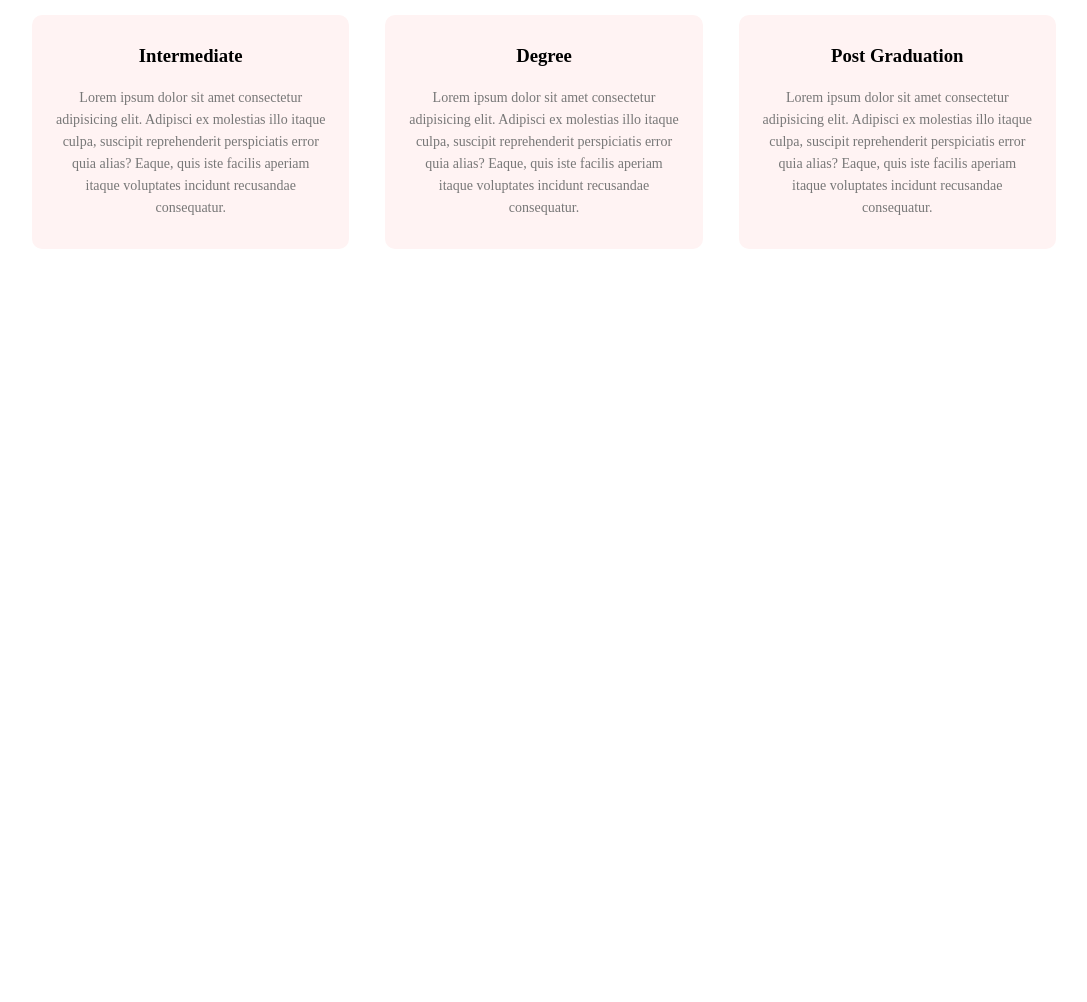
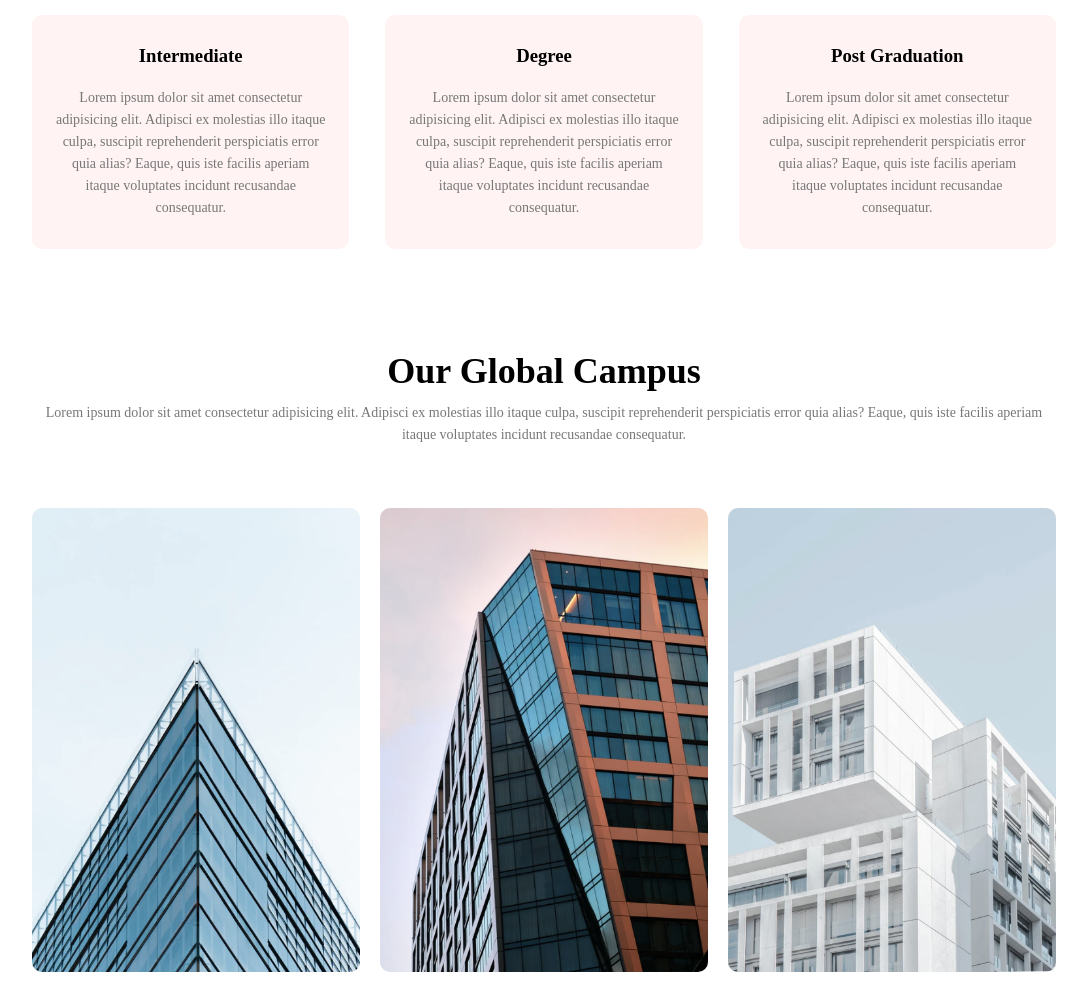
Before and after one commit to DilshanUdawaththa/University-Website-HTML-CSS, a plain HTML site: page index.html in a window 1280 px wide. Shown: the part 1042-2044 px from the top of the page, without its empty margins (96-1183 px from the left). Before the commit the page ends 1342 px from the top, so only its background shows below. Drawn offline with Linux system fonts and the light colour scheme; a web font is replaced by a local one.

Commit message:
campus section done

```diff
--- a/index.html
+++ b/index.html
@@ -81,6 +81,39 @@
     </section>
     <!-- End course section -->
 
+    <!-- Start campus section -->
+    <section class="campus">
+        <h1>Our Global Campus</h1>
+        <p>
+            Lorem ipsum dolor sit amet consectetur adipisicing elit.
+            Adipisci ex molestias illo itaque culpa, suscipit reprehenderit
+            perspiciatis error quia alias? Eaque, quis iste facilis aperiam
+            itaque voluptates incidunt recusandae consequatur.
+        </p>
+
+        <div class="row">
+            <div class="campus-col">
+                <img src="/images/london.png" alt="london.png">
+                <div class="layer">
+                    <h3>LONDON</h3>
+                </div><!-- .layer -->
+            </div><!-- .campus-col -->
+            <div class="campus-col">
+                <img src="/images/newyork.png" alt="newyork.png">
+                <div class="layer">
+                    <h3>NEW YORK</h3>
+                </div><!-- .layer -->
+            </div><!-- .campus-col -->
+            <div class="campus-col">
+                <img src="/images/washington.png" alt="washington.png">
+                <div class="layer">
+                    <h3>WASHINGTON</h3>
+                </div><!-- .layer -->
+            </div><!-- .campus-col -->
+        </div><!-- .row -->
+    </section>
+    <!-- End campus section -->
+
     <!-- External javascript -->
     <script src="/main.js"></script>
 </body>
--- a/style.css
+++ b/style.css
@@ -188,3 +188,82 @@ nav .fas {
         flex-direction: column;
     }
 }
+
+/* campus section */
+
+.campus {
+    width: 80%;
+    margin: auto;
+    text-align: center;
+    padding-top: 50px;
+}
+
+.campus h1 {
+    font-size: 36px;
+    font-weight: 600;
+}
+
+.campus p {
+    color: #777;
+    font-size: 14px;
+    font-weight: 300;
+    line-height: 22px;
+    padding: 10px;
+}
+
+.campus .row {
+    margin-top: 5%;
+    display: flex;
+    justify-content: space-between;
+}
+
+.campus .row > .campus-col {
+    flex-basis: 32%;
+    border-radius: 10px;
+    margin-bottom: 30px;
+    position: relative;
+    overflow: hidden;
+}
+
+.campus-col img {
+    width: 100%;
+    display: block;
+}
+
+.campus-col .layer {
+    background: transparent;
+    height: 100%;
+    width: 100%;
+    position: absolute;
+    top: 0;
+    left: 0;
+    transition: 0.5s;
+}
+
+.campus-col .layer:hover {
+    background: rgba(226, 0, 0, 0.7);
+}
+
+.campus-col .layer h3 {
+    width: 100%;
+    font-weight: 500;
+    color: #fff;
+    font-size: 26px;
+    bottom: 0;
+    left: 50%;
+    transform: translateX(-50%);
+    position: absolute;
+    opacity: 0;
+    transition: 0.5s;
+}
+
+.campus-col .layer:hover h3 {
+    bottom: 49%;
+    opacity: 1;
+}
+
+@media(max-width: 700px) {
+    .campus .row {
+        flex-direction: column;
+    }
+}
```
